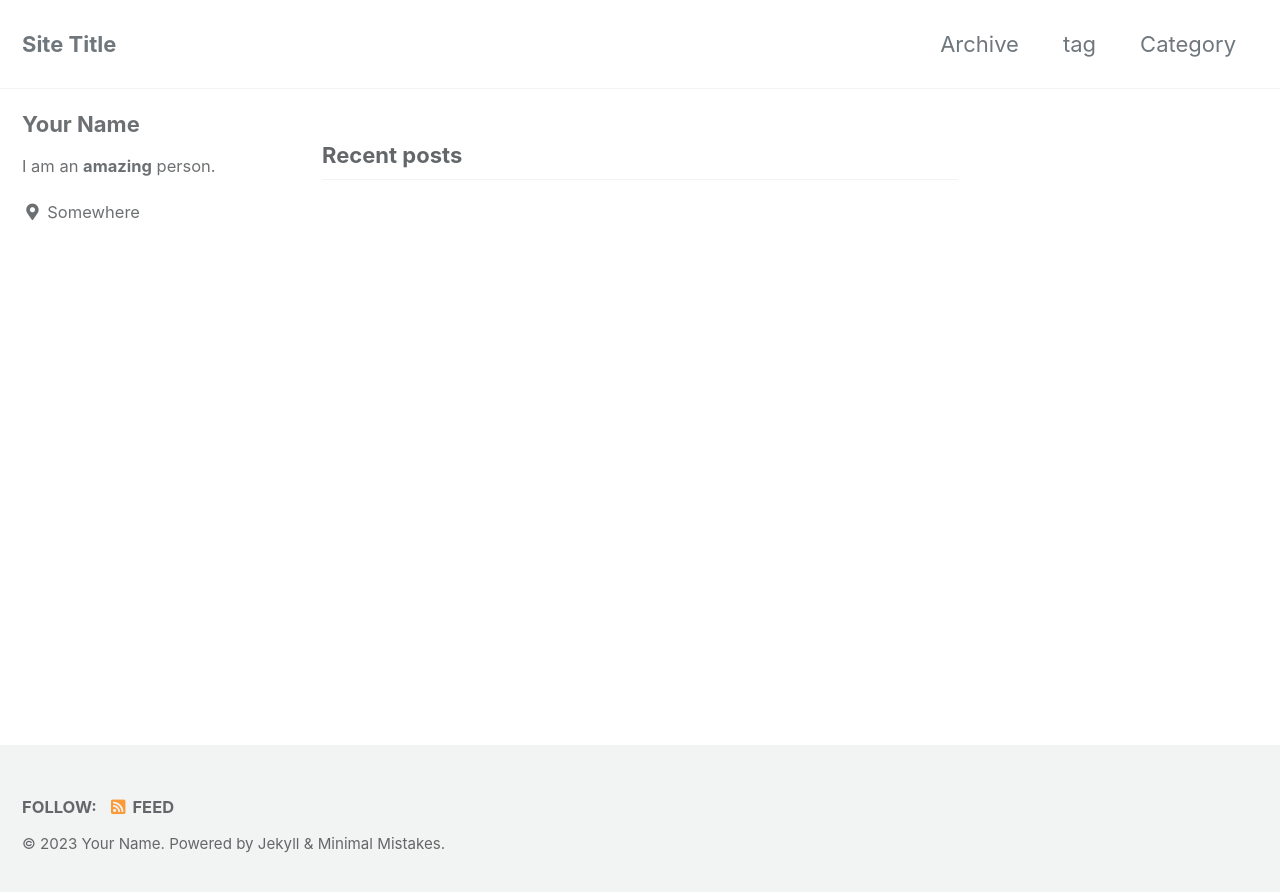
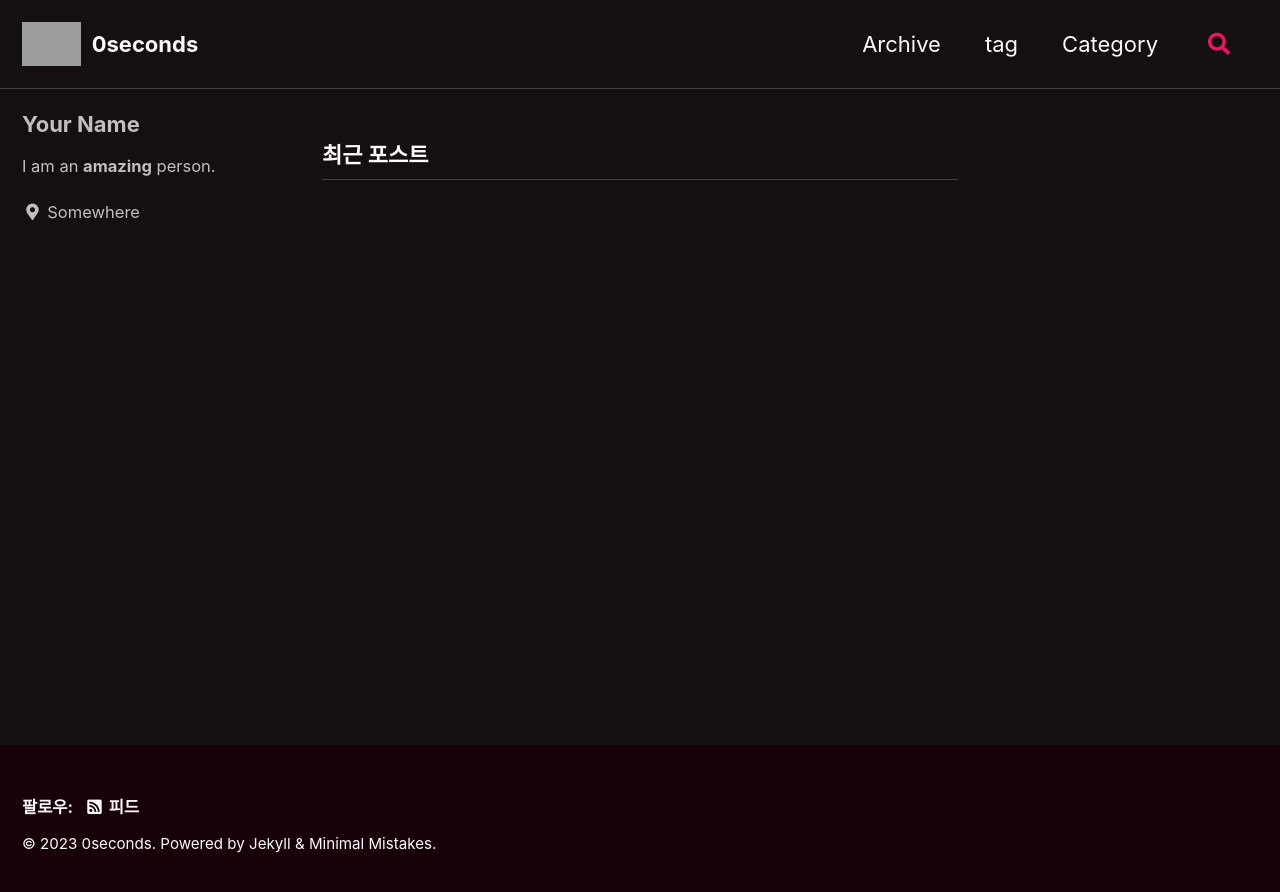
Before and after one commit to oseconds/.ioooooo, a Jekyll site: the page built from index.html, in a window 1280 px wide. Shown: the top 892 px of the page. Built offline with Jekyll 4.4.1, drawn with Linux system fonts in a browser that asks for light colours; cached includes are drawn as plain includes; the list of posts is cut into pages by our own code; part of the change alters nothing that is shown; grey boxes are pictures that could not be loaded.

Commit message:
Update _config.yml

```diff
--- a/_config.yml
+++ b/_config.yml
@@ -12,20 +12,20 @@
 
 # theme                  : "minimal-mistakes-jekyll"
 # remote_theme           : "mmistakes/minimal-mistakes"
-minimal_mistakes_skin    : "default" # "air", "aqua", "contrast", "dark", "dirt", "neon", "mint", "plum", "sunrise"
+minimal_mistakes_skin    : "neon" # "air", "aqua", "contrast", "dark", "dirt", "neon", "mint", "plum", "sunrise"
 
 # Site Settings
-locale                   : "en-US"
-title                    : "Site Title"
+locale                   : "ko-KR"
+title                    : "0seconds"
 title_separator          : "-"
 subtitle                 : # site tagline that appears below site title in masthead
-name                     : "Your Name"
-description              : "An amazing website."
-url                      : # the base hostname & protocol for your site e.g. "https://mmistakes.github.io"
+name                     : "0seconds"
+description              : "옴악과 프로그래밍, 생성형 아트를 위한 잡지식"
+url                      : "https://0seconds-ago.github.io" # the base hostname & protocol for your site e.g. "https://mmistakes.github.io"
 baseurl                  : # the subpath of your site, e.g. "/blog"
-repository               : # GitHub username/repo-name e.g. "mmistakes/minimal-mistakes"
+repository               : "0seconds-ago.github.io" # GitHub username/repo-name e.g. "mmistakes/minimal-mistakes"
 teaser                   : # path of fallback teaser image, e.g. "/assets/images/500x300.png"
-logo                     : # path of logo image to display in the masthead, e.g. "/assets/images/88x88.png"
+logo                     : "https://github.com/0seconds-ago/0seconds-ago.github.io/assets/123317581/c1c65b23-7931-4765-a380-d2a9f379fda1" # path of logo image to display in the masthead, e.g. "/assets/images/88x88.png"
 masthead_title           : # overrides the website title displayed in the masthead, use " " for no title
 # breadcrumbs            : false # true, false (default)
 words_per_minute         : 200
@@ -59,8 +59,8 @@ reCaptcha:
 atom_feed:
   path                   : # blank (default) uses feed.xml
   hide                   : # true, false (default)
-search                   : # true, false (default)
-search_full_content      : # true, false (default)
+search                   : true # true, false (default)
+search_full_content      : true # true, false (default)
 search_provider          : # lunr (default), algolia, google
 lunr:
   search_within_pages    : # true, false (default)
@@ -73,7 +73,7 @@ google:
   search_engine_id       : # YOUR_SEARCH_ENGINE_ID
   instant_search         : # false (default), true
 # SEO Related
-google_site_verification :
+google_site_verification : woZnY-HFOrMCucu6lOCTMBpbCMg1pzibsV2y0SFMFQQ
 bing_site_verification   :
 naver_site_verification  :
 yandex_site_verification :
@@ -96,9 +96,9 @@ social:
 
 # Analytics
 analytics:
-  provider               : false # false (default), "google", "google-universal", "google-gtag", "custom"
+  provider               : "google-gtag" # false (default), "google", "google-universal", "google-gtag", "custom"
   google:
-    tracking_id          :
+    tracking_id          : "G-378X10RGQF"
     anonymize_ip         : # true, false (default)
 
 
@@ -286,7 +286,7 @@ defaults:
     values:
       layout: single
       author_profile: true
-      read_time: true
+      read_time: false
       comments: # true
       share: true
       related: true
```
